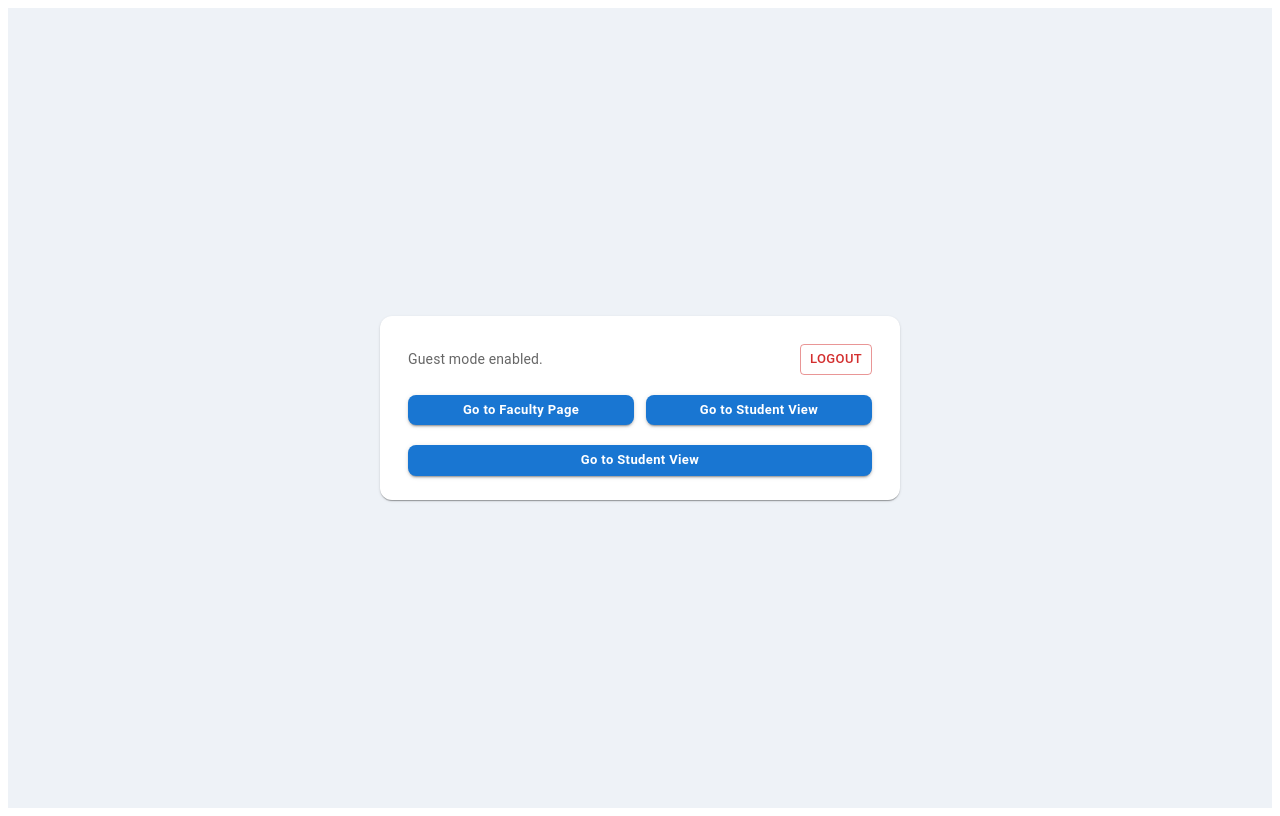
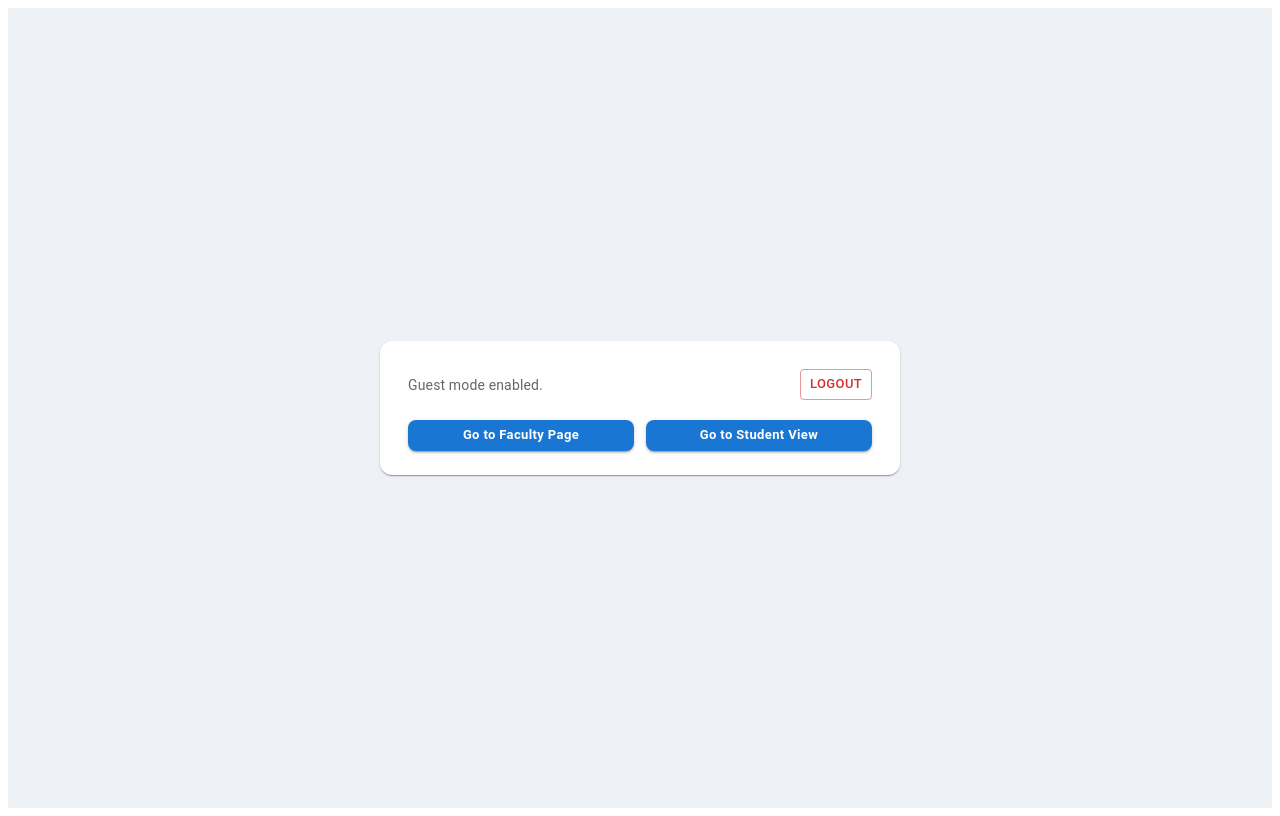
Before and after one commit to JSONFN21/emr-pa, a React app: page /login in a window 1280 px wide. Both pictures are taken after a click on the button "Login as Guest". Built offline with nearby package versions, Linux system fonts and the light colour scheme; no server answers; the HTML template or start-up script is replaced by a standard one.

Commit message:
remove duplicate student view button in portal

```diff
--- a/src/pages/Portal.tsx
+++ b/src/pages/Portal.tsx
@@ -148,18 +148,6 @@ export default function PortalPage() {
               )}
             </Stack>
 
-              <Stack direction={{ xs: "column", sm: "row" }} spacing={1.5}>
-                <Button
-                  component={RouterLink}
-                  to="/student"
-                  variant="contained"
-                  size="small"
-                  sx={portalButtonSx}
-                  fullWidth
-                >
-                  Go to Student View
-                </Button>
-              </Stack>
           </Stack>
         </CardContent>
       </Card>
```
